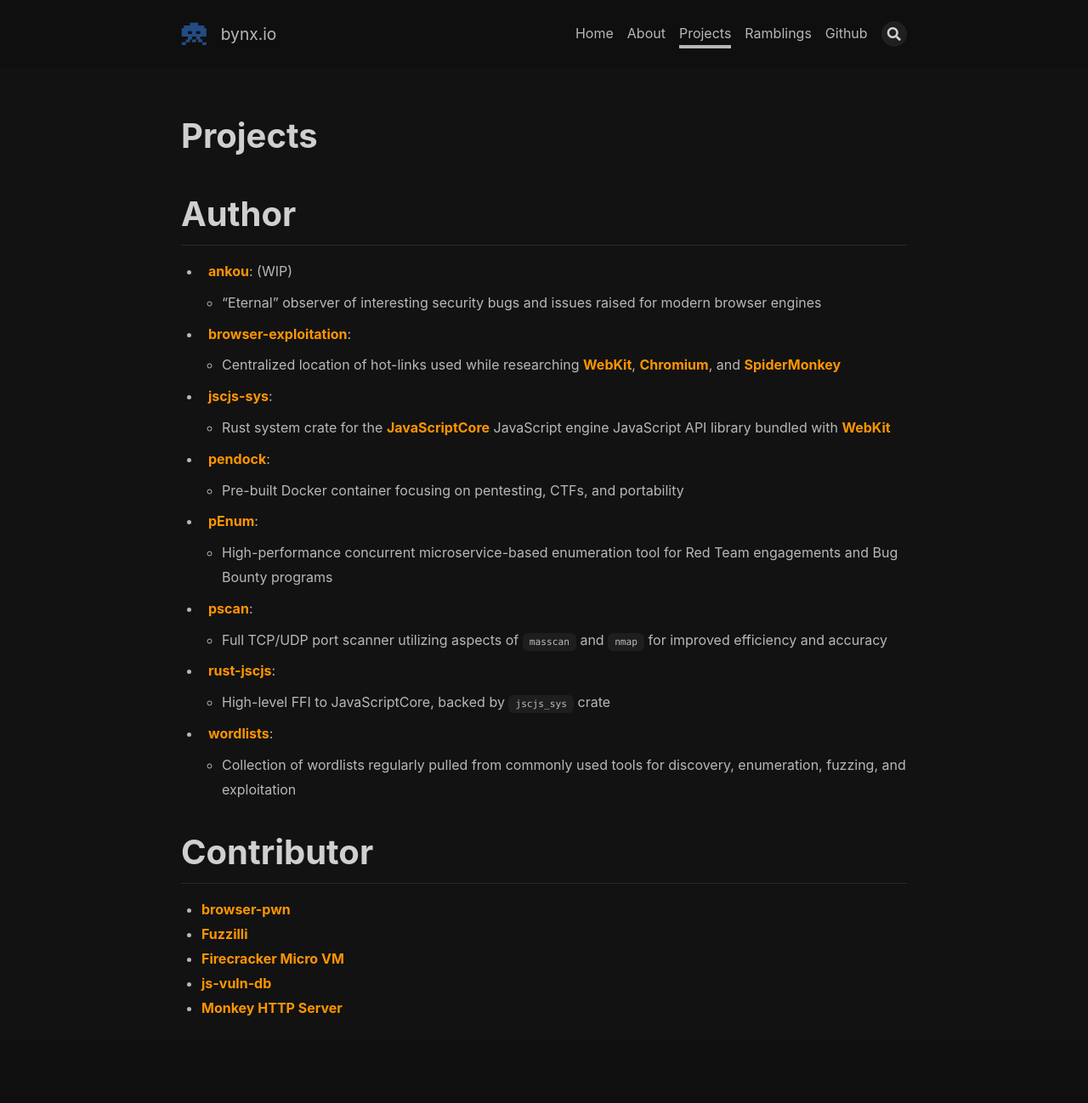
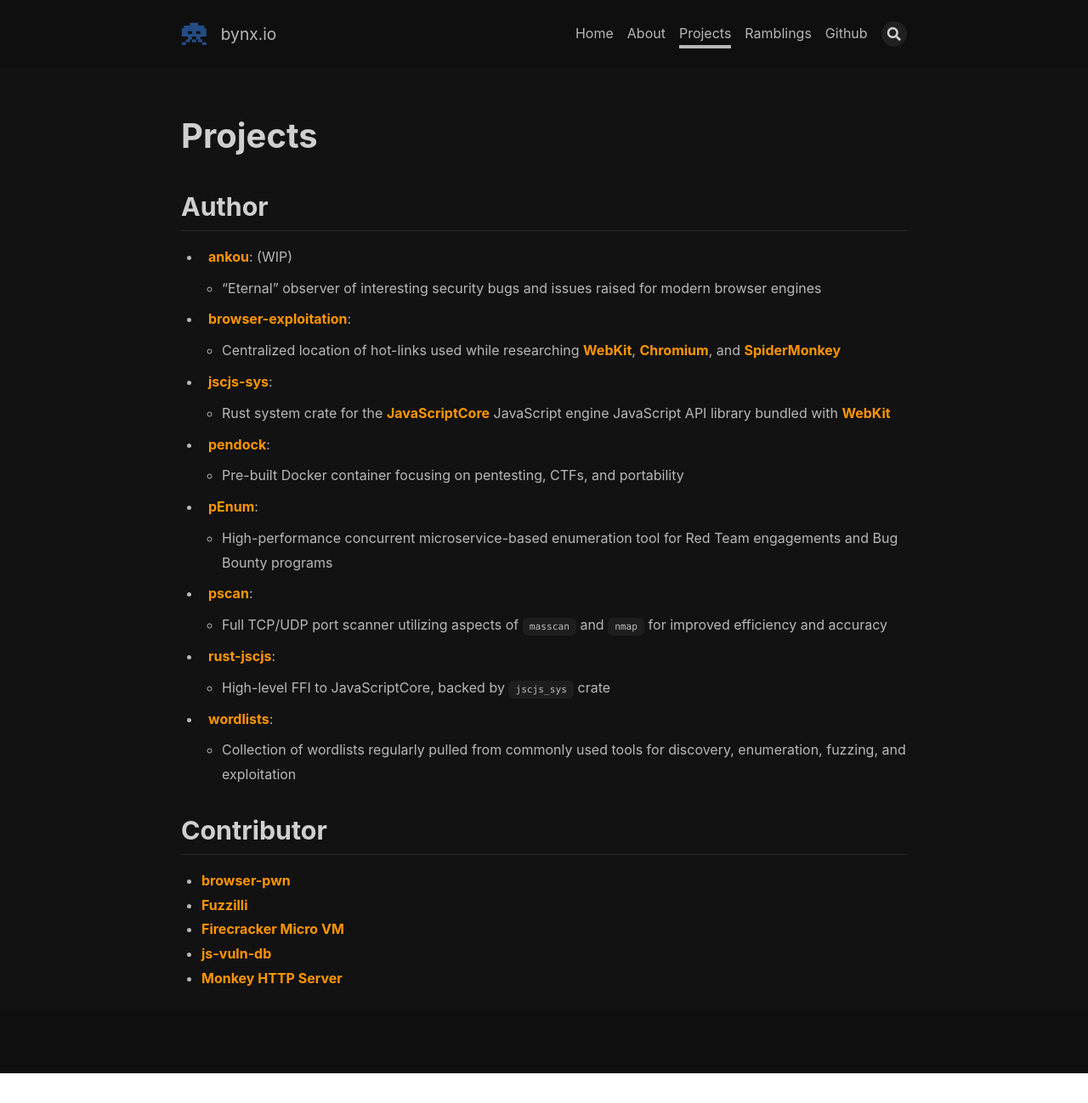
Before and after one commit to drtychai/drtychai.github.io, a Jekyll site: the page built from projects.md, in a window 1280 px wide. Shown: the whole page at 85% size. Built offline with Jekyll 4.4.1, drawn with Linux system fonts in a browser that asks for light colours; nearby versions of some CDN libraries; after the commit the page ends 1263 px from its top, so only the background shows below that.

Commit message:
dedup page title

```diff
--- a/projects.md
+++ b/projects.md
@@ -4,8 +4,7 @@
 key: page-projects
 ---
 
-# Author
-
+## Author
 - [ankou](https://github.com/drtychai/ankou): (WIP)
 
   - "Eternal" observer of interesting security bugs and issues raised for modern browser engines
@@ -44,7 +43,7 @@
 [jsc]: https://github.com/WebKit/webkit/tree/master/Source/JavaScriptCore
 [wk-src]: https://github.com/WebKit/webkit
 
-# Contributor
+## Contributor
 - [browser-pwn](https://github.com/m1ghtym0/browser-pwn)
 - [Fuzzilli](https://github.com/googleprojectzero/fuzzilli)
 - [Firecracker Micro VM](https://github.com/firecracker-microvm/firecracker)
```
